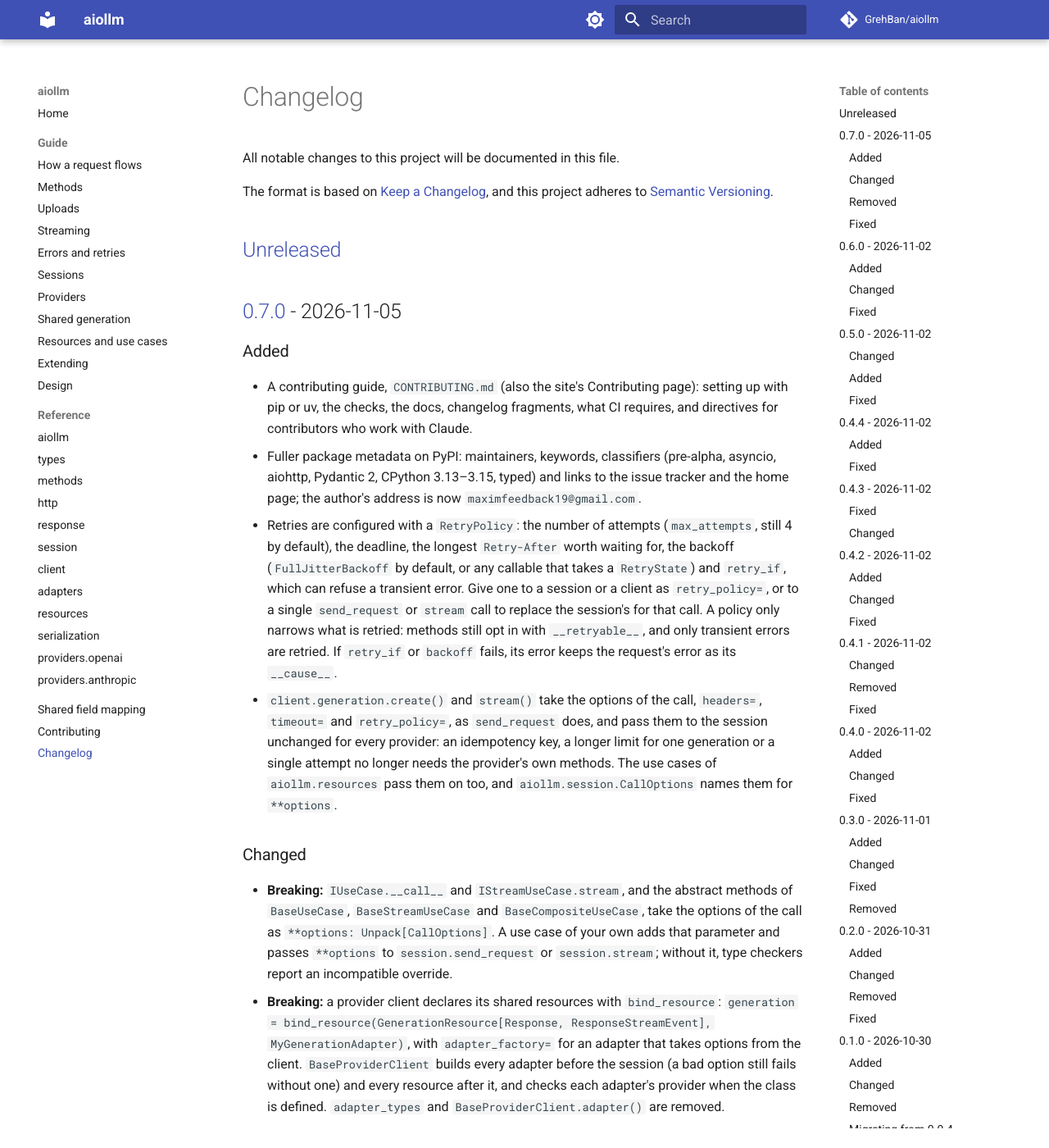
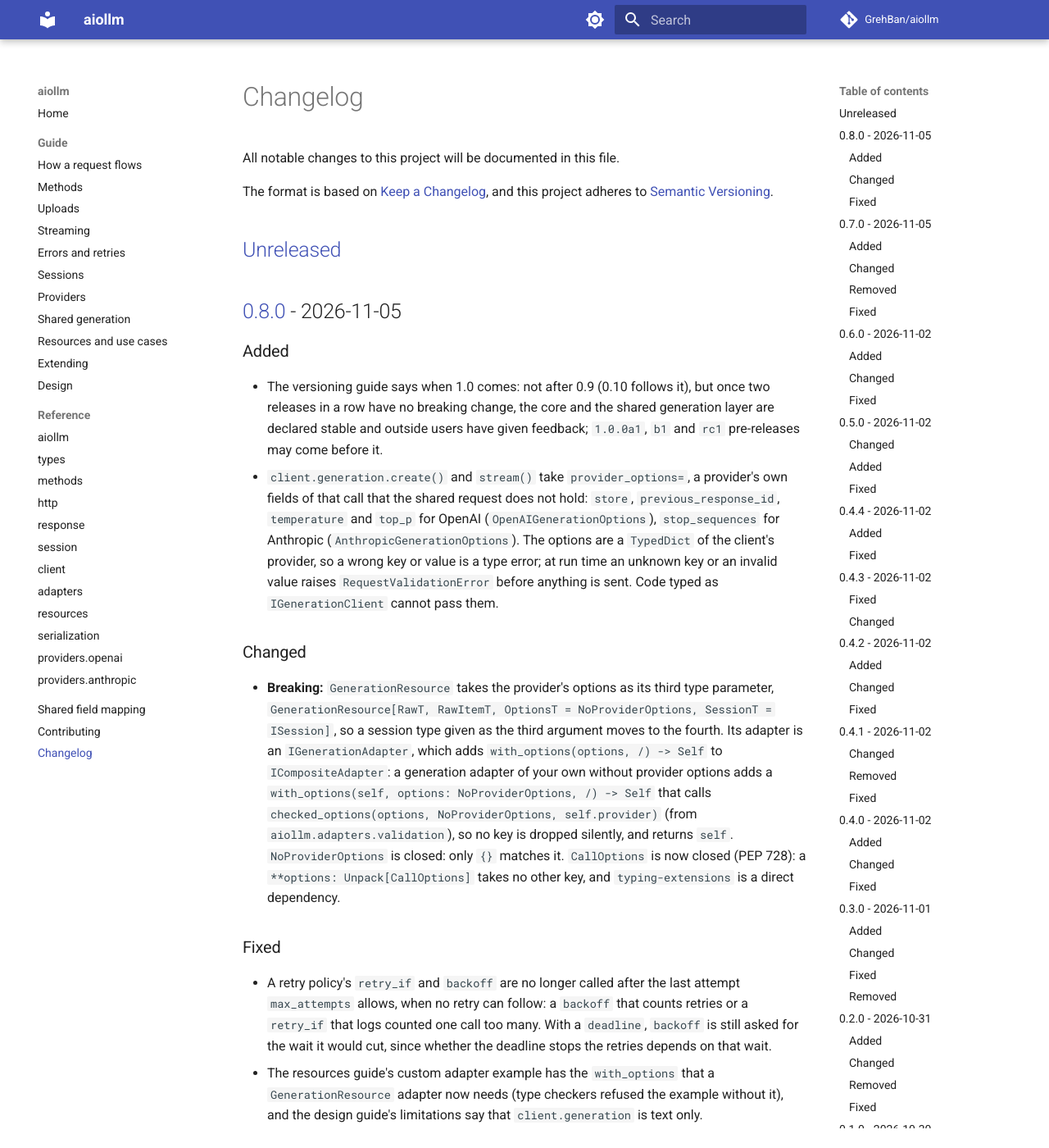
Before and after one commit to GrehBan/ai_api, an MkDocs documentation site: the page built from docs/changelog.md, in a window 1280 px wide and 1400 px high. Shown: the whole window at 82% size. Built offline with MkDocs 1.6.1 and Material for MkDocs 9.7.7, drawn with Linux system fonts in a browser that asks for light colours; comment, search, counter and statistics services are not loaded.

Commit message:
Release 0.8.0
Ends the architecture-first stage. Provider-only request fields reach
client.generation as typed provider_options= (breaking:
GenerationResource takes OptionsT third, its adapter is an
IGenerationAdapter with with_options, CallOptions and
NoProviderOptions are closed, typing-extensions is a dependency).
Retries no longer call retry_if or backoff after the last attempt.
The versioning guide says when 1.0 comes; the resources guide's
adapter example and the text-only limitation are fixed in the docs.

The CHANGELOG section is built by towncrier from the fragments, which
are removed; the compare links name v0.8.0.

```diff
--- a/CHANGELOG.md
+++ b/CHANGELOG.md
@@ -8,6 +8,50 @@ and this project adheres to [Semantic Versioning](https://semver.org/spec/v2.0.0
 ## [Unreleased]
 
 <!-- towncrier release notes start -->
+
+## [0.8.0] - 2026-11-05
+
+### Added
+
+- The versioning guide says when 1.0 comes: not after 0.9 (0.10 follows it),
+  but once two releases in a row have no breaking change, the core and the
+  shared generation layer are declared stable and outside users have given
+  feedback; `1.0.0a1`, `b1` and `rc1` pre-releases may come before it.
+- `client.generation.create()` and `stream()` take `provider_options=`, a
+  provider's own fields of that call that the shared request does not hold:
+  `store`, `previous_response_id`, `temperature` and `top_p` for OpenAI
+  (`OpenAIGenerationOptions`), `stop_sequences` for Anthropic
+  (`AnthropicGenerationOptions`). The options are a `TypedDict` of the client's
+  provider, so a wrong key or value is a type error; at run time an unknown key
+  or an invalid value raises `RequestValidationError` before anything is sent.
+  Code typed as `IGenerationClient` cannot pass them.
+
+### Changed
+
+- **Breaking:** `GenerationResource` takes the provider's options as its third
+  type parameter, `GenerationResource[RawT, RawItemT, OptionsT =
+  NoProviderOptions, SessionT = ISession]`, so a session type given as the
+  third argument moves to the fourth. Its adapter is an `IGenerationAdapter`,
+  which adds `with_options(options, /) -> Self` to `ICompositeAdapter`: a
+  generation adapter of your own without provider options adds a
+  `with_options(self, options: NoProviderOptions, /) -> Self` that calls
+  `checked_options(options, NoProviderOptions, self.provider)` (from
+  `aiollm.adapters.validation`), so no key is dropped silently, and returns
+  `self`. `NoProviderOptions` is closed: only `{}` matches it. `CallOptions` is
+  now closed (PEP 728): a `**options: Unpack[CallOptions]` takes no other key,
+  and `typing-extensions` is a direct dependency.
+
+### Fixed
+
+- A retry policy's `retry_if` and `backoff` are no longer called after the last
+  attempt `max_attempts` allows, when no retry can follow: a `backoff` that
+  counts retries or a `retry_if` that logs counted one call too many. With a
+  `deadline`, `backoff` is still asked for the wait it would cut, since whether
+  the deadline stops the retries depends on that wait.
+- The resources guide's custom adapter example has the `with_options` that a
+  `GenerationResource` adapter now needs (type checkers refused the example
+  without it), and the design guide's limitations say that `client.generation`
+  is text only.
 
 ## [0.7.0] - 2026-11-05
 
@@ -924,7 +968,8 @@ new locations:
 | `ai_api.providers.openai.client.api.openai` | `ai_api.providers.openai.api` |
 | `ai_api.providers.openai.client.exceptions.error_resolver.openai` | `ai_api.providers.openai.resolver` |
 
-[Unreleased]: https://github.com/GrehBan/aiollm/compare/v0.7.0...HEAD
+[Unreleased]: https://github.com/GrehBan/aiollm/compare/v0.8.0...HEAD
+[0.8.0]: https://github.com/GrehBan/aiollm/compare/v0.7.0...v0.8.0
 [0.7.0]: https://github.com/GrehBan/aiollm/compare/v0.6.0...v0.7.0
 [0.6.0]: https://github.com/GrehBan/aiollm/compare/v0.5.0...v0.6.0
 [0.5.0]: https://github.com/GrehBan/aiollm/compare/v0.4.4...v0.5.0
```
Also changed, not shown: CHANGES/+provider-options.added.md (deleted, +0 -1 lines), CHANGES/+provider-options.changed.md (deleted, +0 -1 lines), CHANGES/+release-checklist.fixed.md (deleted, +0 -1 lines), CHANGES/+retry-last-attempt.fixed.md (deleted, +0 -1 lines), CHANGES/+versioning-policy.added.md (deleted, +0 -1 lines), CLAUDE.md (+1 -1 lines), README.md (+1 -1 lines), 1 other file.
